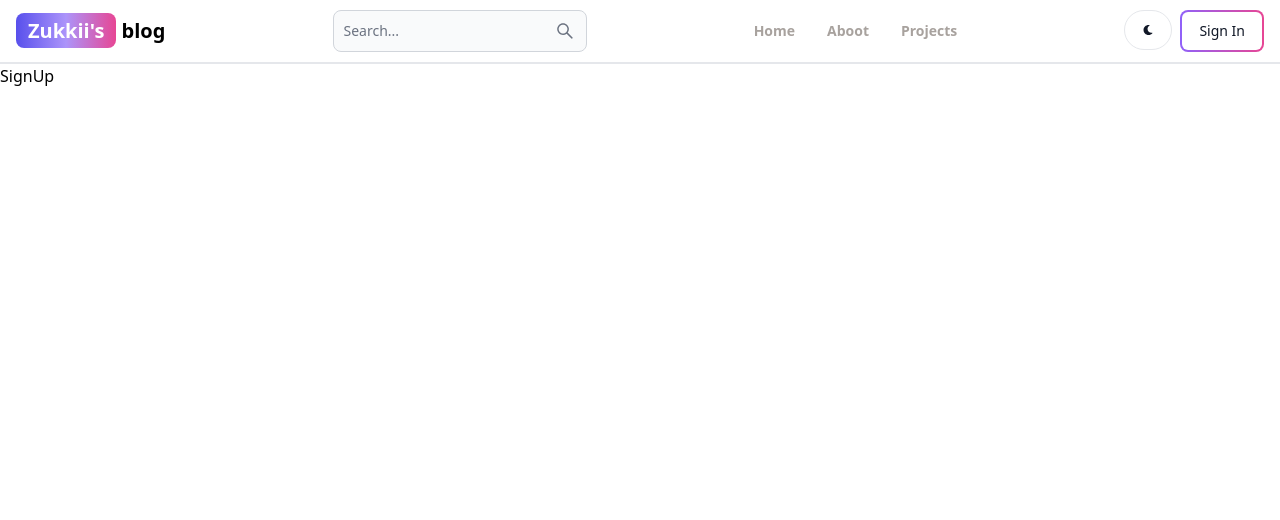
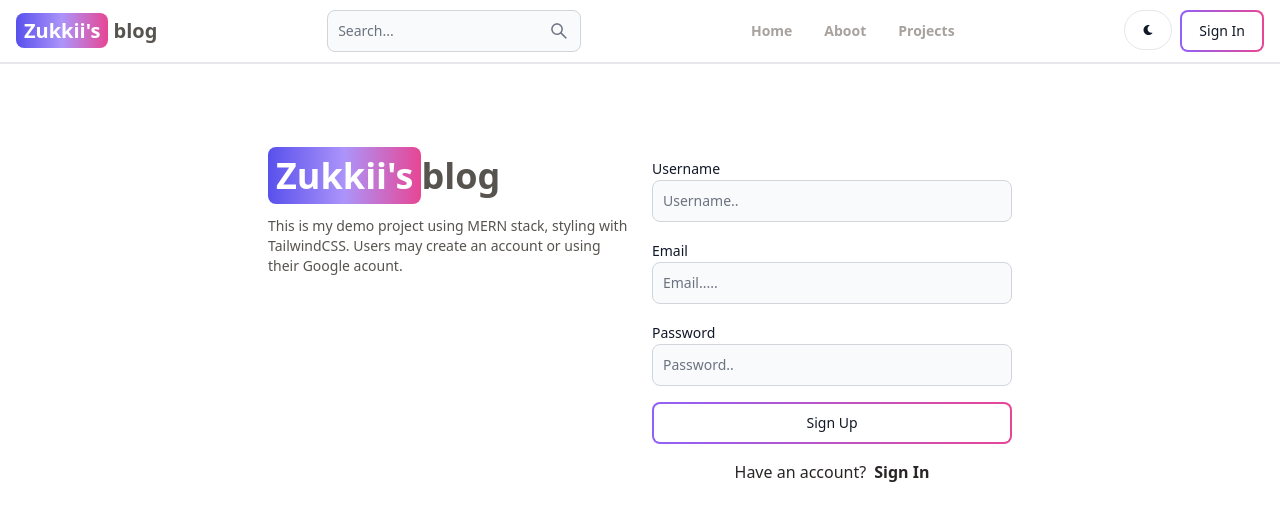
Before and after one commit to KaiIemsawat/blog-clone-101, a React (Vite) app in the folder client/: page /sign-up in a window 1280 px wide. Shown: the top 520 px of the page. Built offline with nearby package versions, Linux system fonts and the light colour scheme.

Commit message:
signup page ui

```diff
--- a/client/src/components/Header.jsx
+++ b/client/src/components/Header.jsx
@@ -12,10 +12,10 @@ const Header = () => {
         to="/"
         className="self-center whitespace-nowrap text-sm font-semibold sm:text-xl dark:text-[#eaeae]"
       >
-        <span className="rounded-lg bg-gradient-to-r from-indigo-600 via-purple-400 to-pink-500 px-3 py-1 text-white">
+        <span className="rounded-lg bg-gradient-to-r from-indigo-600 via-purple-400 to-pink-500 px-2 py-1 text-white">
           Zukkii's
         </span>{" "}
-        blog
+        <span className="text-stone-600">blog</span>
       </Link>
       <form>
         <TextInput
--- a/client/src/pages/SignUp.jsx
+++ b/client/src/pages/SignUp.jsx
@@ -1,3 +1,57 @@
+import { Link } from "react-router-dom";
+import { Button, Label, TextInput } from "flowbite-react";
+
 export default function SignUp() {
-  return <div>SignUp</div>;
+  return (
+    <div className="mt-20 min-h-screen">
+      <div className="mx-auto flex max-w-3xl flex-col gap-6 p-3 md:flex-row">
+        {/* LEFT */}
+        <div className="flex-1">
+          <Link
+            to="/"
+            className="self-center text-4xl font-semibold dark:text-[#eaeae]"
+          >
+            <span className="rounded-lg bg-gradient-to-r from-indigo-600 via-purple-400 to-pink-500 px-2 py-1 text-white">
+              Zukkii's
+            </span>
+            <span className="text-stone-600">blog</span>
+          </Link>
+          <p className="mt-5 text-sm font-light text-stone-600 dark:text-stone-100">
+            This is my demo project using MERN stack, styling with TailwindCSS.
+            Users may create an account or using their Google acount.
+          </p>
+        </div>
+        {/* RIGHT */}
+        <div className="flex-1">
+          <form className="flex flex-col gap-4">
+            <div>
+              <Label value="Username" />
+              <TextInput type="text" placeholder="Username.." id="username" />
+            </div>
+            <div>
+              <Label value="Email" />
+              <TextInput type="email" placeholder="Email....." id="email" />
+            </div>
+            <div>
+              <Label value="Password" />
+              <TextInput
+                type="password"
+                placeholder="Password.."
+                id="password"
+              />
+            </div>
+            <Button gradientDuoTone="purpleToPink" outline type="submit">
+              Sign Up
+            </Button>
+          </form>
+          <div className="mt-4 flex justify-center gap-2 font-light text-stone-800">
+            <span>Have an account? </span>
+            <Link to="/sign-in" className="font-semibold hover:underline">
+              Sign In
+            </Link>
+          </div>
+        </div>
+      </div>
+    </div>
+  );
 }
```
